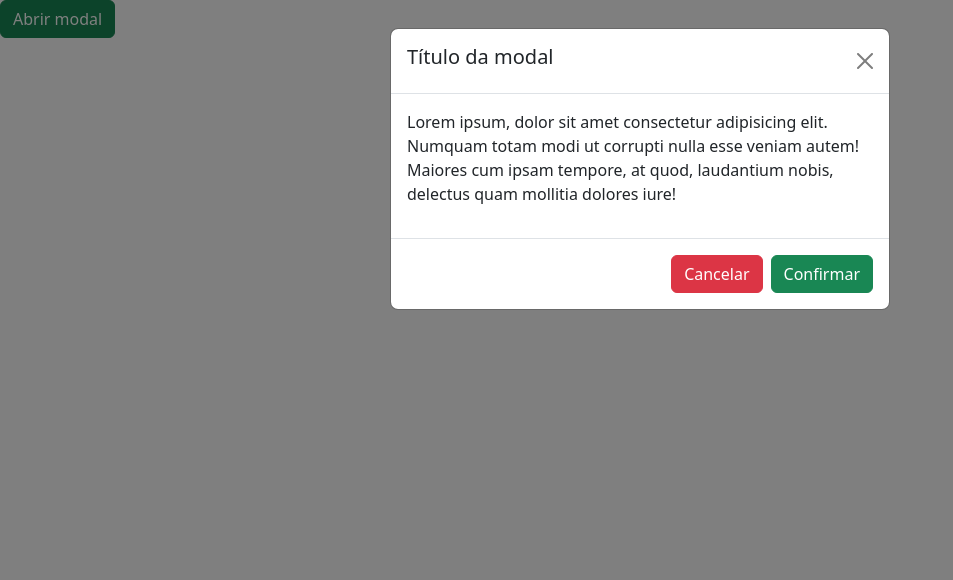
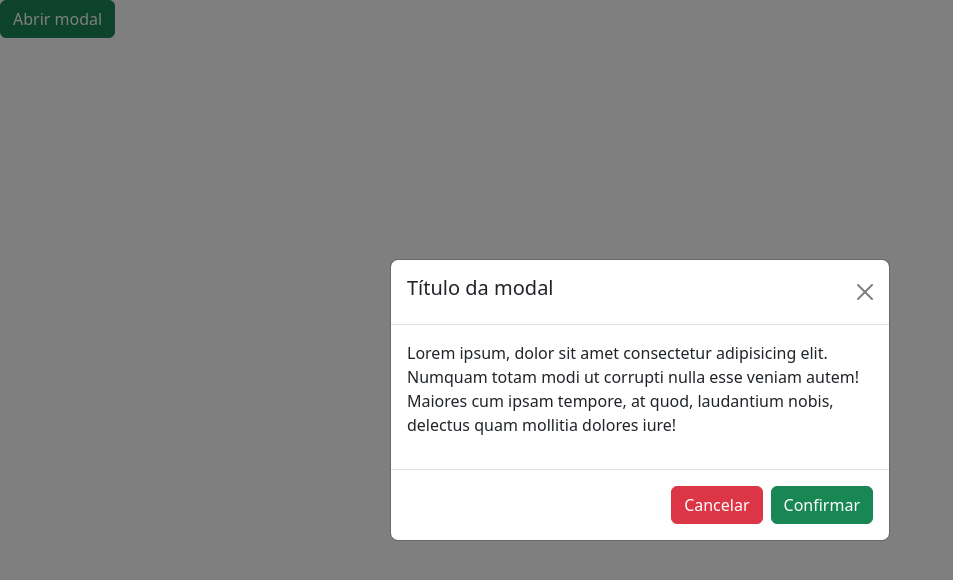
Before and after one commit to SaraMonique13/Java-Ebac, a plain HTML site: page bootstrap-avancado/modal/index.html in a window 1280 px wide. Shown: the whole page, without its empty margins (0-953 px from the left). Drawn offline with Linux system fonts and the light colour scheme.

Commit message:
Update index.html

```diff
--- a/bootstrap-avancado/modal/index.html
+++ b/bootstrap-avancado/modal/index.html
@@ -11,7 +11,7 @@
         Abrir modal
     </button>
     <div class="modal" id="exemplo-modal" data-bs-backdrop="static">
-        <div class="modal-dialog">
+        <div class="modal-dialog modal-dialog-centered ">
             <div class="modal-content">
                 <div class="modal-header">
                     <h5>Título da modal</h5>
```
